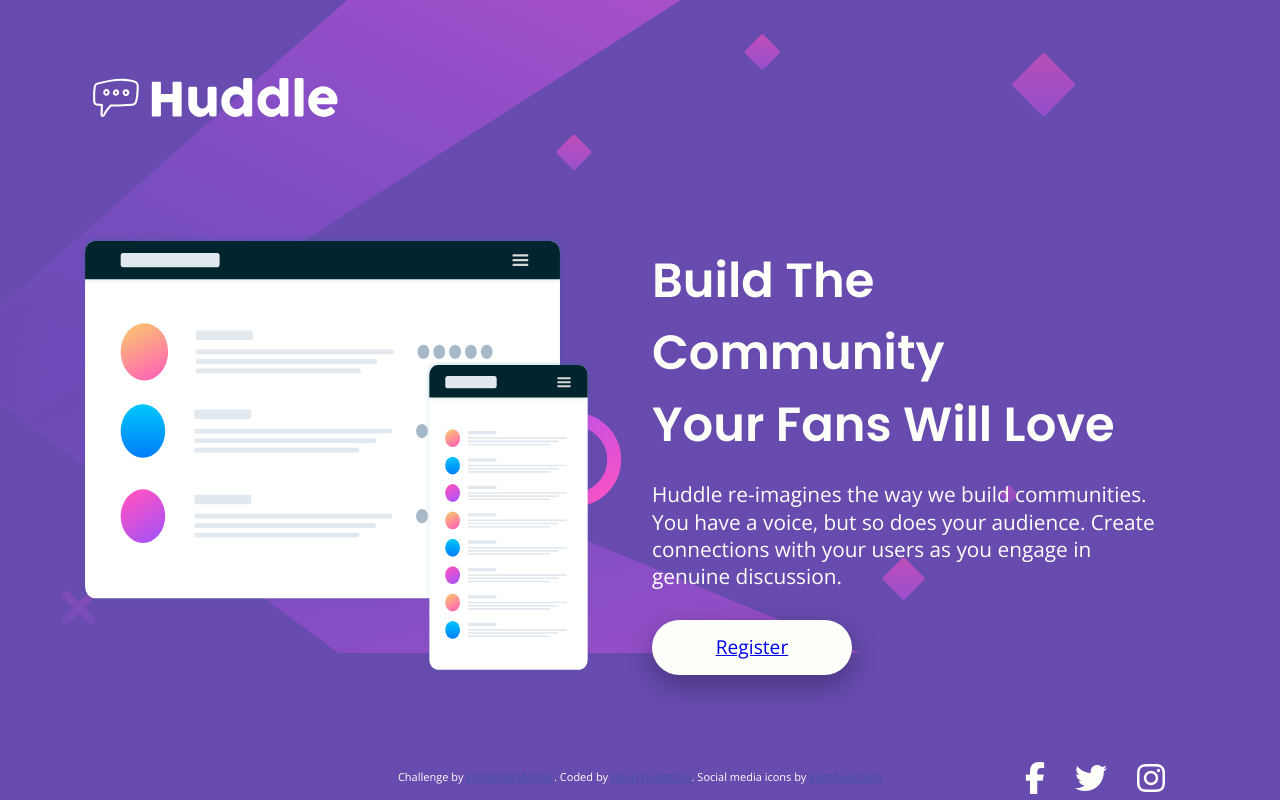
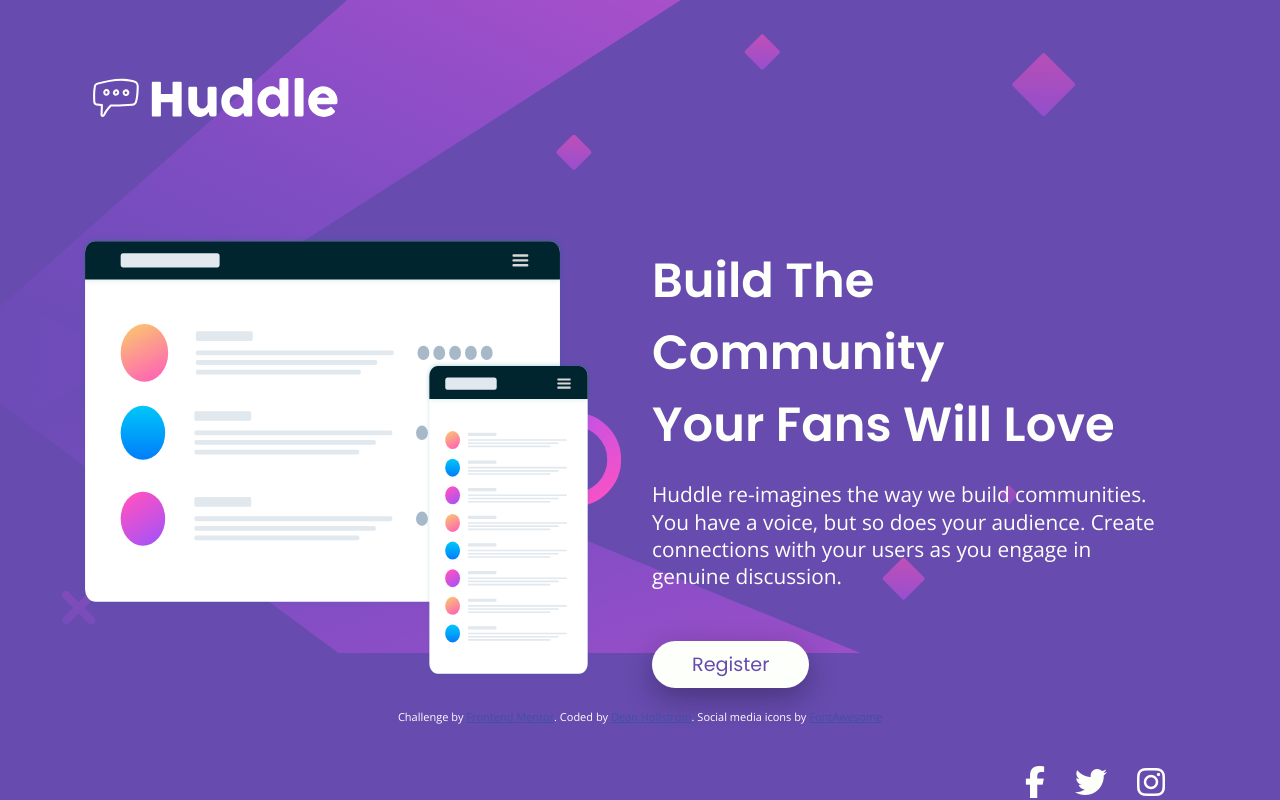
Before and after one commit to DeanHollstrom/huddle-landing-page, a plain HTML site: page index.html in a window 1280 px wide. Drawn offline with nearby package versions, Linux system fonts and the light colour scheme.

Commit message:
Updated button code
Removed button element and styled the a tag with css

```diff
--- a/css/style.css
+++ b/css/style.css
@@ -41,7 +41,7 @@ p {
   line-height: 1.7rem;
 }
 
-button {
+.button {
   font-family: "Poppins", sans-serif;
 }
 
@@ -67,11 +67,14 @@ section {
   max-width: 45%;
 }
 
-button {
-  margin-top: 30px;
-  height: 55px;
-  width: 200px;
+p {
+  margin-bottom: 60px;
+}
+
+.button {
+  padding: 10px 40px;
   border-radius: 50px;
+  text-decoration: none;
   border: none;
   font-size: 1.2rem;
   box-shadow: 0 10px 30px rgba(0, 0, 0, 0.3);
@@ -80,7 +83,7 @@ button {
   transition: 0.5s;
 }
 
-button:hover {
+.button:hover {
   color: var(--tertiary-color);
   background-color: var(--secondary-color);
   cursor: pointer;
--- a/index.html
+++ b/index.html
@@ -49,7 +49,7 @@
           so does your audience. Create connections with your users as you
           engage in genuine discussion.
         </p>
-        <button><a href="#">Register</a></button>
+        <a class="button" href="#">Register</a>
       </div>
     </section>
     <div class="social-bar">
```
